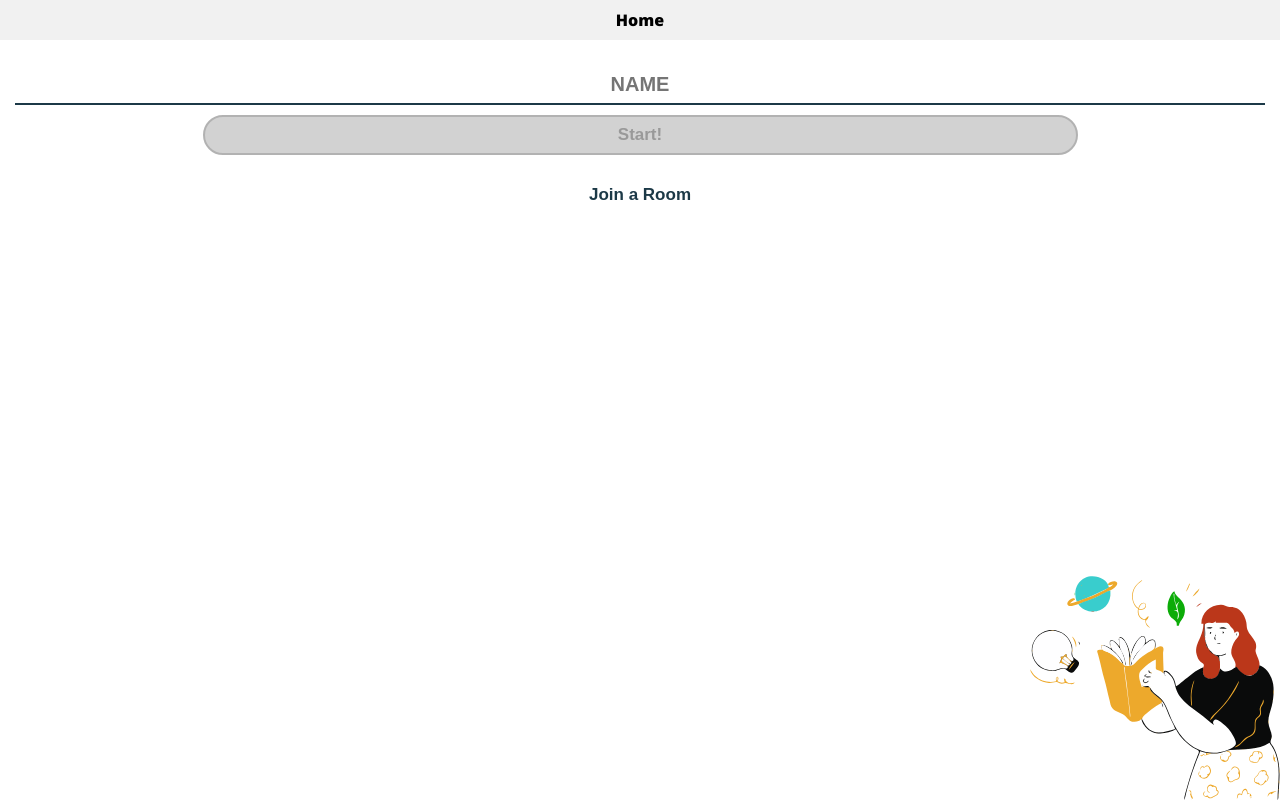
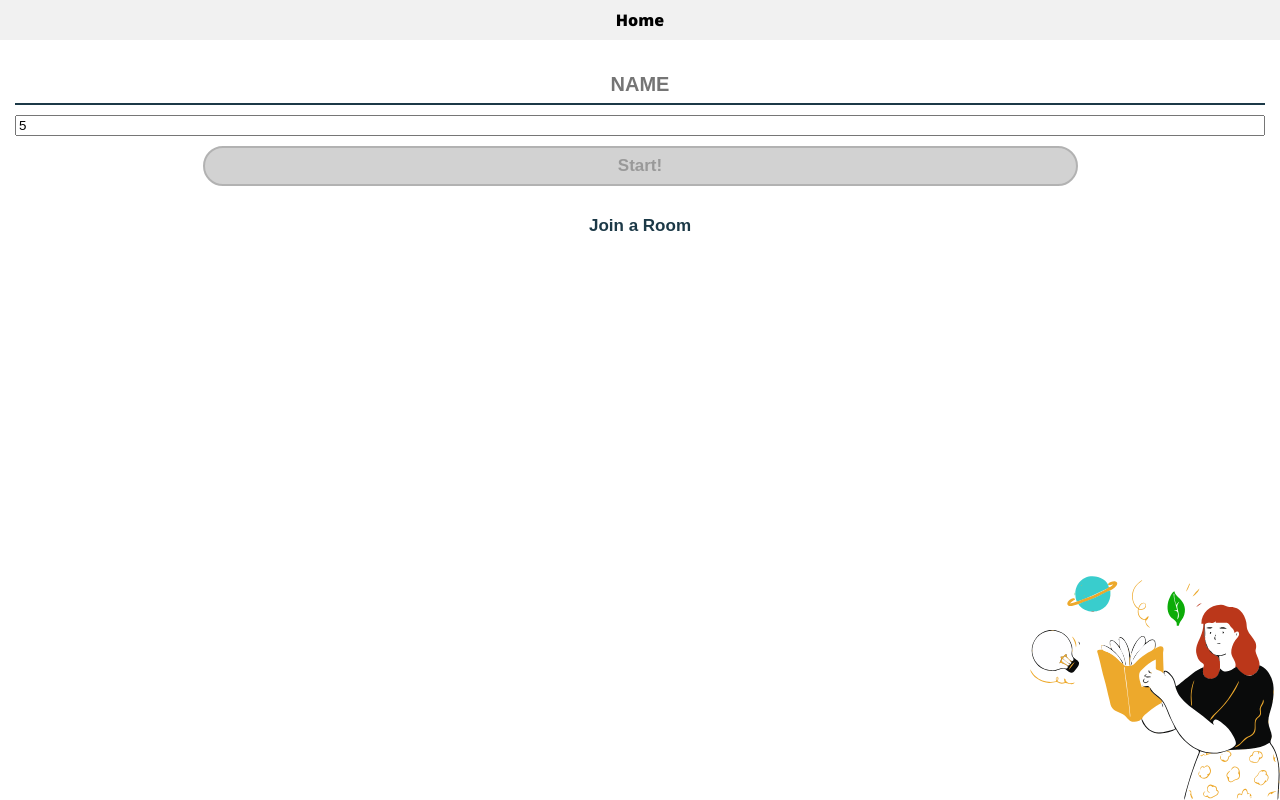
Before and after one commit to danjcooper/Fakespeare, a React (Create React App) app: page / in a window 1280 px wide. Both pictures are taken after typing "Sample", "Sample" into the empty fields and a click on the button "Create a Room". Built offline with nearby package versions, Linux system fonts and the light colour scheme; no server answers.

Commit message:
add variable gam length

```diff
--- a/src/Components/CreateRoomForm/index.js
+++ b/src/Components/CreateRoomForm/index.js
@@ -6,9 +6,14 @@ const CreateRoomForm = ({ toggleLogin }) => {
   const [name, setName] = useState('');
   const [roomCode, setRoomCode] = useState('');
   const [submitted, setSubmitted] = useState(false);
+  const [noOfBooks, setNnoOfBooks] = useState(5);
 
   const handleNameChange = (e) => {
     setName(e.target.value.toUpperCase());
+  };
+
+  const handleNumberChange = (e) => {
+    setNnoOfBooks(e.target.value);
   };
 
   const handleSubmit = (e) => {
@@ -50,6 +55,13 @@ const CreateRoomForm = ({ toggleLogin }) => {
           value={name}
           required
         />
+        <input
+          type='number'
+          max='10'
+          min='1'
+          onChange={handleNumberChange}
+          value={noOfBooks}
+        />
         <button id='submit-button' type='submit'>
           Start!
         </button>
@@ -61,7 +73,12 @@ const CreateRoomForm = ({ toggleLogin }) => {
         <Redirect
           to={{
             pathname: '/lobby',
-            state: { username: name, roomCode: roomCode, roomOwner: true },
+            state: {
+              username: name,
+              roomCode: roomCode,
+              roomOwner: true,
+              noOfBooks: noOfBooks,
+            },
           }}
         />
       ) : null}
--- a/src/Pages/Game/index.js
+++ b/src/Pages/Game/index.js
@@ -30,6 +30,7 @@ const Game = () => {
   const [owner, setOwner] = useState(location.state.owner);
   const [userName, setUserName] = useState(location.state.userName);
   const [playerList, setPlayerList] = useState(location.state.playerList);
+  const [noOfBooks, setNoOfBooks] = useState(location.state.noOfBooks);
   const [roundNumber, setRoundNumber] = useState(0);
   const [roundAnswers, setRoundAnswers] = useState([]);
   const [roundGuesses, setRoundGuesses] = useState([]);
@@ -53,7 +54,7 @@ const Game = () => {
     if (owner) {
       const loadBooks = async () => {
         const booksFromApi = await axios.get(
-          'https://fakespeare-api.herokuapp.com/play/5'
+          `https://fakespeare-api.herokuapp.com/play/${noOfBooks}`
         );
 
         booksFromApi.data.forEach((book) => {
--- a/src/Pages/Lobby/index.js
+++ b/src/Pages/Lobby/index.js
@@ -9,6 +9,7 @@ const Game = () => {
   const [userName, setUserName] = useState(location.state.username);
   const [roomCode, setRoomCode] = useState(location.state.roomCode);
   const [owner, setOwner] = useState(location.state.roomOwner);
+  const [noOfBooks, setNoOfBooks] = useState(location.state.noOfBooks);
   const [startGame, setStartGame] = useState(false);
   const [playerList, setPlayerList] = useState([userName]);
 
@@ -80,6 +81,7 @@ const Game = () => {
               owner: owner,
               playerList: playerList,
               userName: userName,
+              noOfBooks: noOfBooks,
             },
           }}
         />
```
